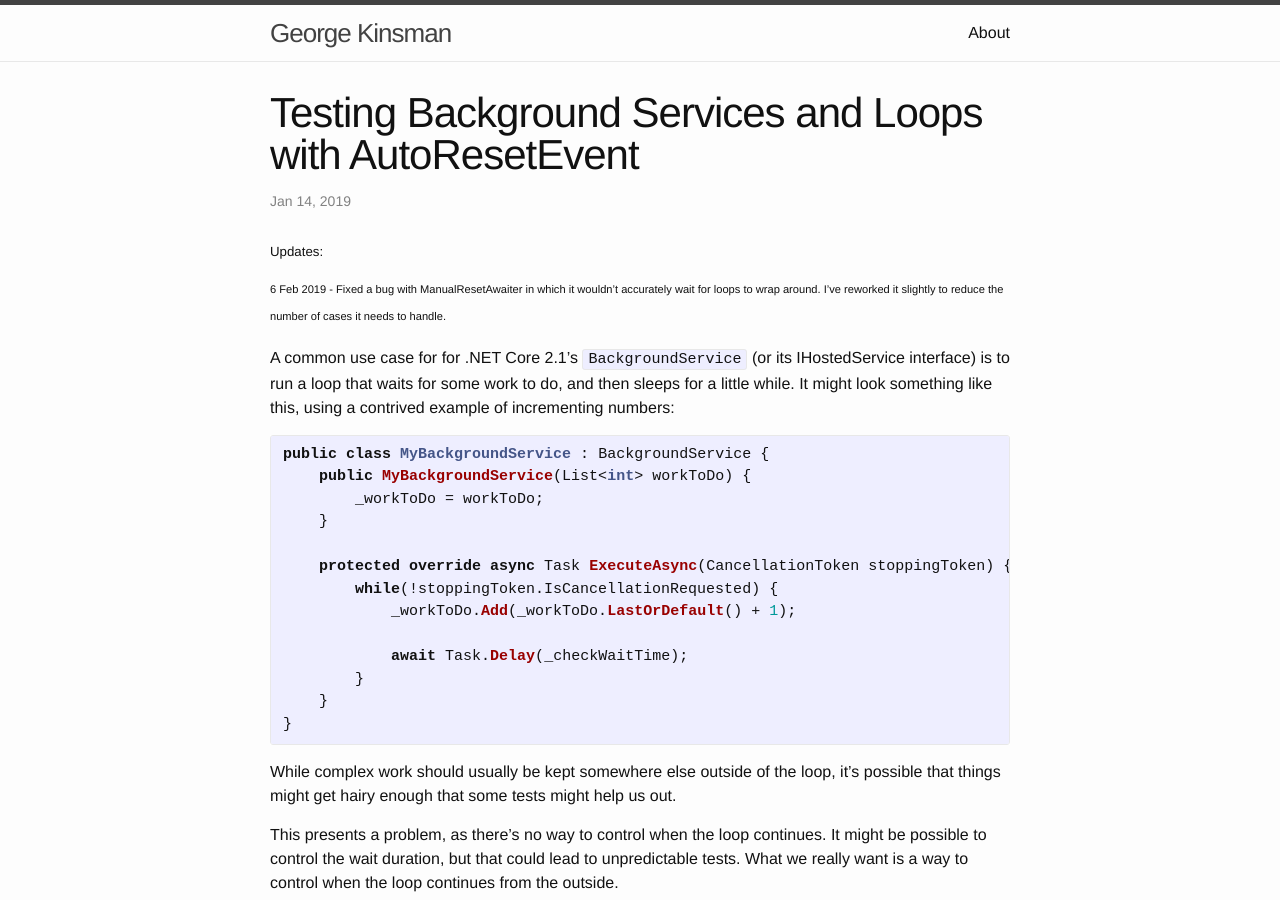
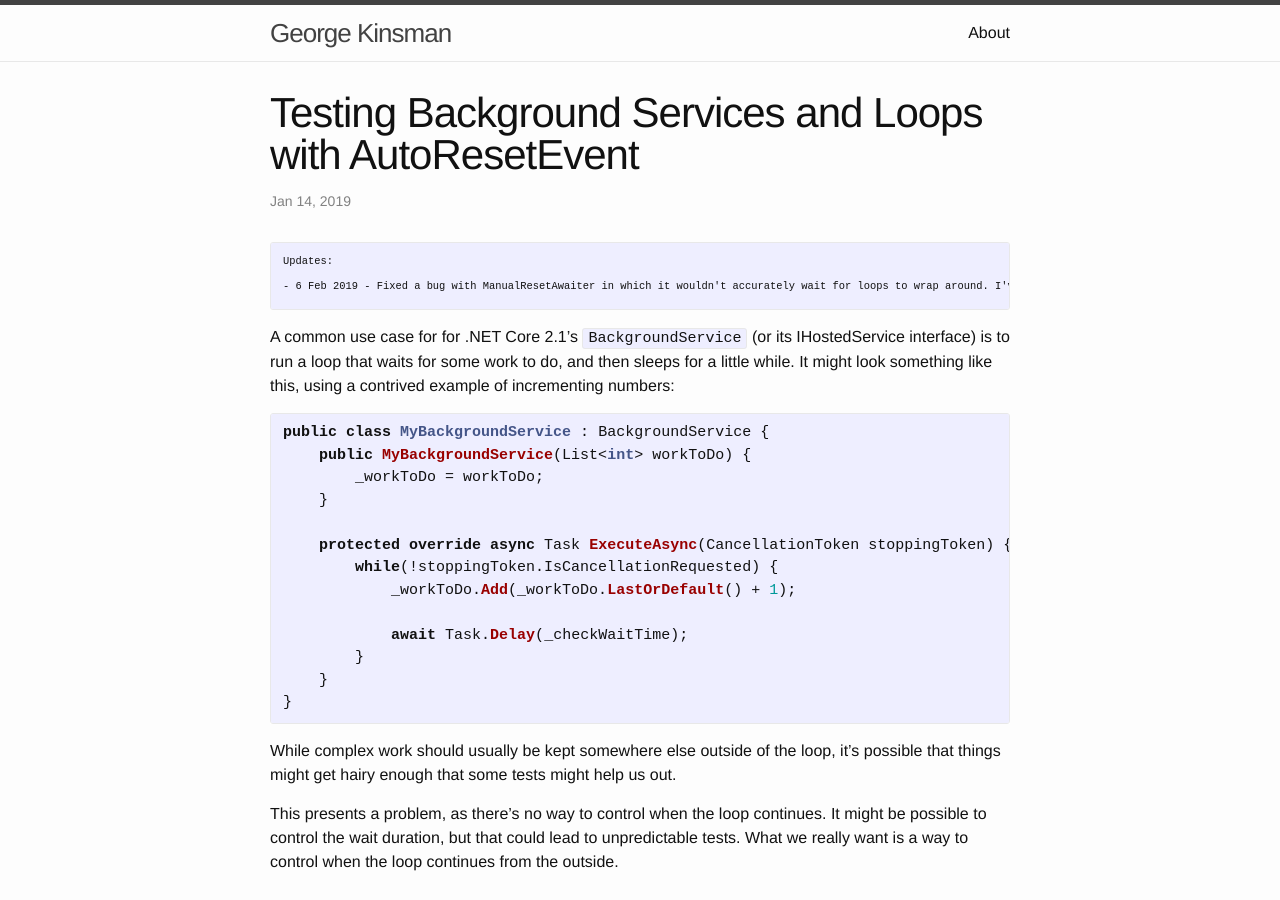
Before and after one commit to gkinsman/gkinsman.github.io, a Jekyll site: the page built from _posts/2019-01-14-Testing-Background-Services.md, in a window 1280 px wide and 900 px high. Built offline with Jekyll 4.4.1, drawn with Linux system fonts in a browser that asks for light colours; comment, search, counter and statistics services are not loaded.

Commit message:
- Differentiate update text

```diff
--- a/_posts/2019-01-14-Testing-Background-Services.md
+++ b/_posts/2019-01-14-Testing-Background-Services.md
@@ -9,9 +9,9 @@ excerpt:
 ---
 
 
-##### Updates:
-<sub><sup>6 Feb 2019 - Fixed a bug with ManualResetAwaiter in which it wouldn't accurately wait for loops to wrap around. I've reworked it slightly to reduce the number of cases it needs to handle.
-</sup></sub>
+<pre><sub><sup>Updates:
+- 6 Feb 2019 - Fixed a bug with ManualResetAwaiter in which it wouldn't accurately wait for loops to wrap around. I've reworked it slightly to reduce the number of cases it needs to handle.
+</sup></sub></pre>
 
 A common use case for for .NET Core 2.1's `BackgroundService` (or its IHostedService interface) is to run a loop that waits for some work to do, and then sleeps for a little while. It might look something like this, using a contrived example of incrementing numbers:
 
```
